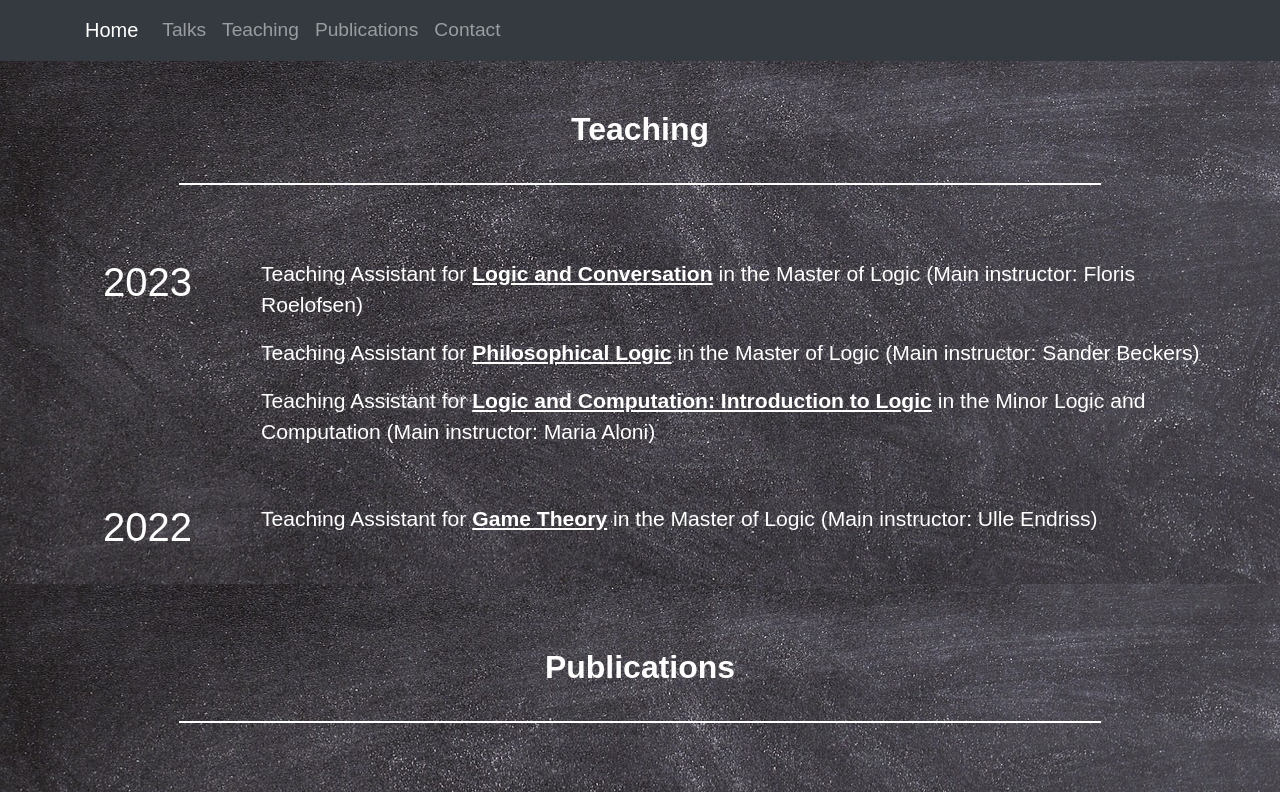
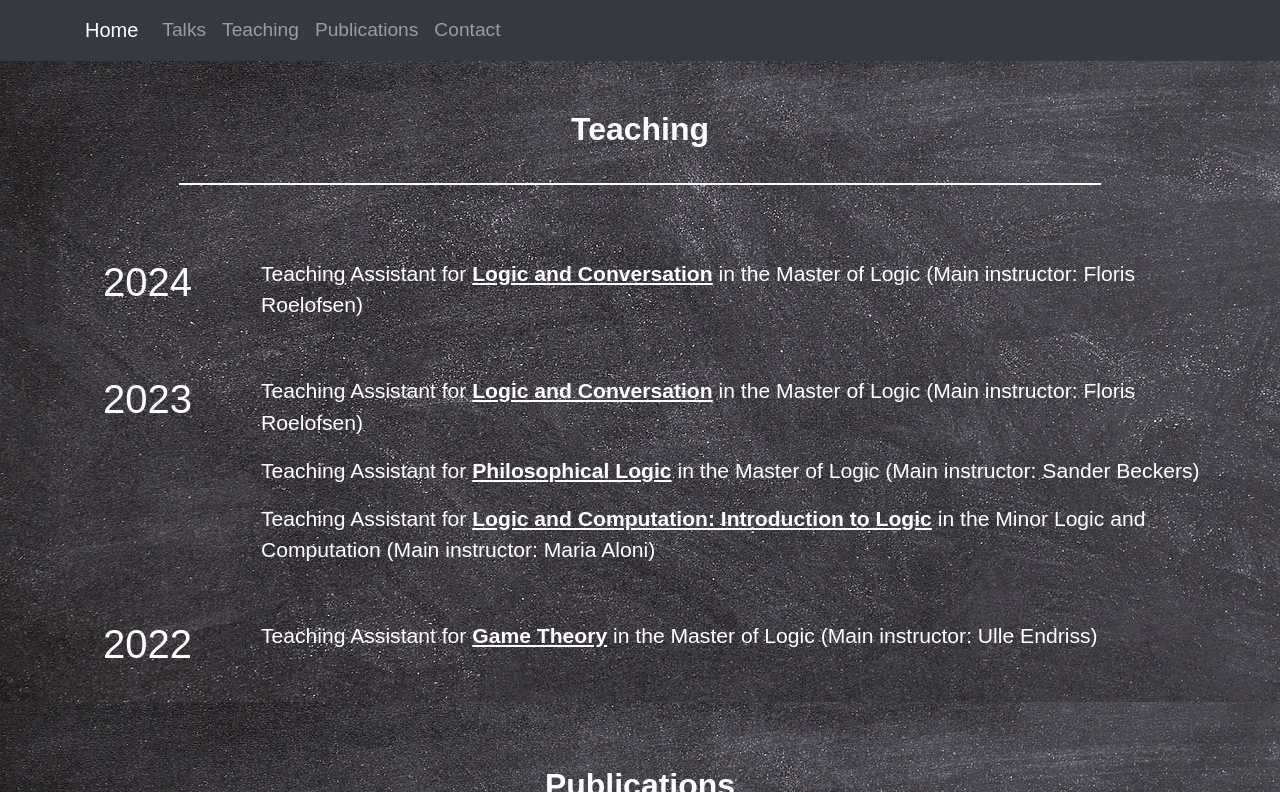
Before and after one commit to TJKlochowicz/Personal-website, a Jekyll site: the page built from _pages/index.html, in a window 1280 px wide and 900 px high, scrolled down 1426 px, cut to the strip 0-792 px from the top of the window. Built offline with Jekyll 4.4.1, drawn with Linux system fonts in a browser that asks for light colours; nearby versions of some CDN libraries; some web fonts are replaced; some of the changed text lies outside the part shown.

Commit message:
added lc

```diff
--- a/_data/courses.yml
+++ b/_data/courses.yml
@@ -29,3 +29,11 @@
   program:  Minor Logic and Computation
   main: Maria Aloni
   url: https://studiegids.uva.nl/xmlpages/page/2023-2024/zoek-vak/vak/110442
+
+- name: Logic and Conversation
+  date: 2024-10-28
+  sem: (November-December)
+  role: Teaching Assistant
+  program: Master of Logic
+  main: Floris Roelofsen
+  url: https://projects.illc.uva.nl/inquisitivesemantics/
--- a/_pages/index.html
+++ b/_pages/index.html
@@ -39,7 +39,7 @@ layout: header
       <div class="title-text">
         <h1 class="title">Hi, I am Tomasz Klochowicz</h1>
         <h3 class="stitle">I am a PhD student at the Institute for Logic, Language and Computation <a href="https://www.illc.uva.nl/">(ILLC)</a> at the <a href="https://www.uva.nl/en">University of Amsterdam</a>. </h3>
-        <h4 class="stitle">I work on the <a href="https://projects.illc.uva.nl/nihil/">NihiL</a> project under the supervision of <a href="https://www.marialoni.org/">Maria Aloni</a> and <a href="https://www.florisroelofsen.com/">Floris Roelofsen.</a></h4>
+        <h4 class="stitle">I work on the <a href="https://projects.illc.uva.nl/nihil/">NihiL</a> project under the supervision of <a href="https://www.marialoni.org/">Maria Aloni</a>, <a href="https://www.florisroelofsen.com/">Floris Roelofsen</a> and <a href="https://sites.google.com/view/giorgiosbardolini/home">Giorgio Sbardolini.</a></h4>
         <h3><a href="#talks"><i class="fa-solid fa-chevron-down"></i></a></h3>
       </div>
 
```
